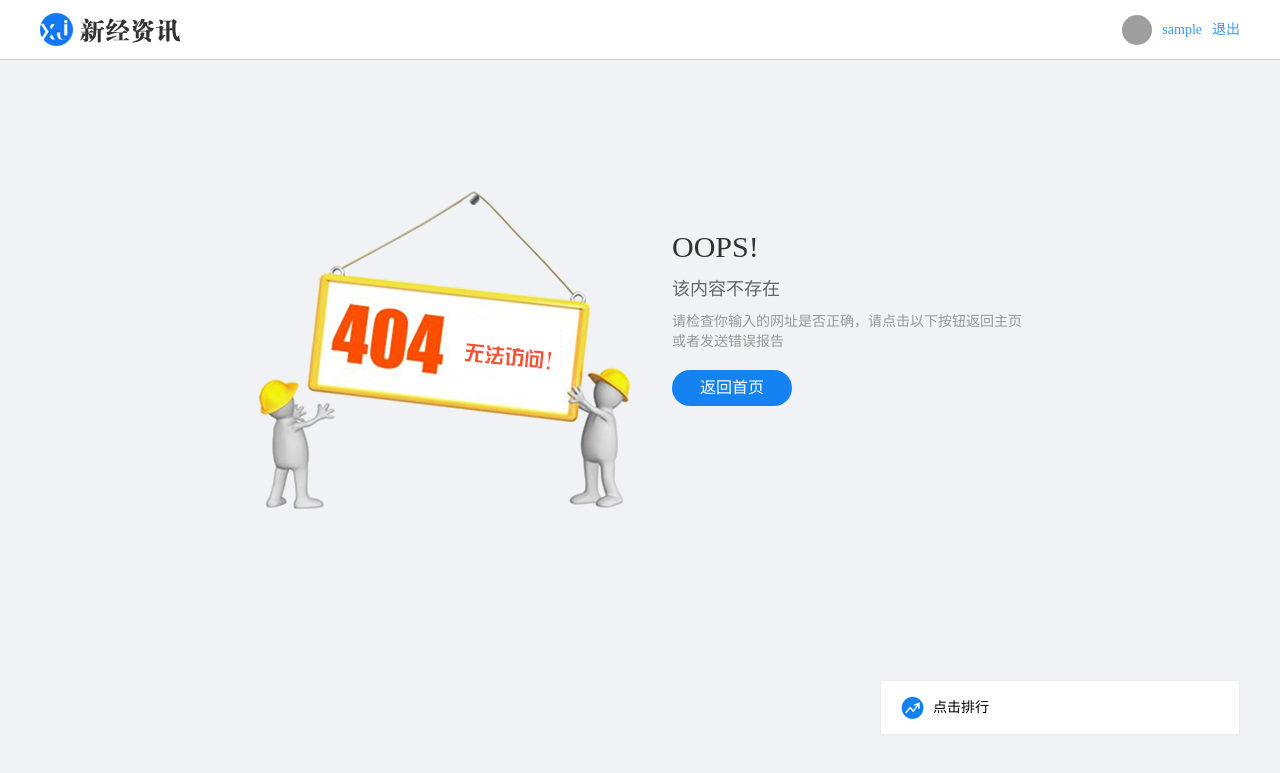
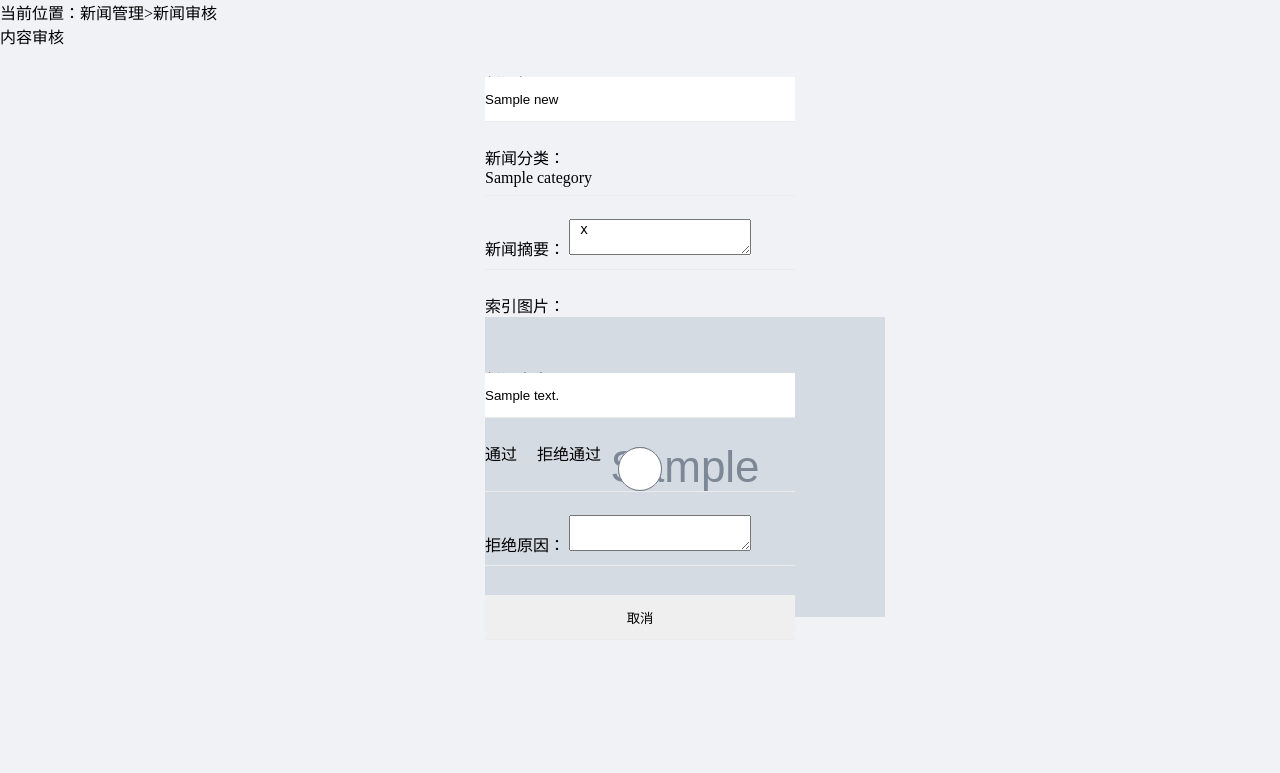
Before and after one commit to Hedak/flask_pro, a Flask app: page /admin/news_review_detail/1 in a window 1280 px wide. Shown: the top 773 px of the page. Run offline with Flask 2, Linux system fonts and the light colour scheme; the visitor is signed in with stand-in values (Sample User, id 1); tables that the repository leaves empty hold one stand-in row (values such as "Sample post"); grey boxes marked "Sample" are stand-in pictures; parts of the project's set-up code (start-up, migrations or seed data) failed here and were passed over; some libraries are stand-ins or nearby versions; grey boxes are pictures that could not be loaded.

Commit message:
新闻的审核详情显示

```diff
--- a/info/modules/admin/views.py
+++ b/info/modules/admin/views.py
@@ -203,3 +203,20 @@
 
     }
     return render_template("admin/news_review.html", data=context)
+
+
+@admin_blu.route("/news_review_detail/<int:news_id>")
+def news_review_detail(news_id):
+    # 通过id查新闻
+    news = None
+    try:
+        news = News.query.get(news_id)
+    except Exception as e:
+        current_app.logger.error(e)
+
+    if not news:
+        return render_template("admin/news_review_detail.html", data={"errmsg": "未查询到此新闻"})
+
+    # 返回数据
+    data = {"news": news.to_dict()}
+    return render_template("admin/news_review_detail.html", data=data)
--- a/info/templates/admin/news_review.html
+++ b/info/templates/admin/news_review.html
@@ -39,7 +39,7 @@
                     未审核
                 {% endif %}</td>
                 <td>
-                    <a href="#" class="review">审核</a>
+                    <a href="{{ url_for("admin.news_review_detail",news_id=news.id) }}" class="review">审核</a>
                 </td>
             </tr>
         {% endfor %}
--- a/info/templates/admin/news_review_detail.html
+++ b/info/templates/admin/news_review_detail.html
@@ -18,24 +18,24 @@
         <h3 class="review_title">内容审核</h3>
         <div class="form_group">
             <label>新闻标题：</label>
-                <input type="text" class="input_txt2" value="日本史上最大IPO之一要来了：软银计划将手机业务分拆上市" readonly>
+            <input type="text" class="input_txt2" value="{{ data.news.title }}" readonly>
         </div>
         <div class="form_group">
             <label>新闻分类：</label>
-                    <div class="category_name">分类一</div>
+            <div class="category_name">{{ data.news.category.name }}</div>
         </div>
         <div class="form_group">
             <label>新闻摘要：</label>
-                <textarea class="input_multxt" readonly>据日经新闻网，软银计划让旗下核心业务移动手机部门SoftBank Corp.分拆上市，或募资2万亿日元(约180亿美元。随着软银逐步向投资公司转型，此举旨在给手机业务部门更多自主权。</textarea>
+            <textarea class="input_multxt" readonly> {{ data.news.digest }}</textarea>
         </div>
         <div class="form_group">
             <label>索引图片：</label>
-                <img src="" alt="索引图片" class="index_pic">
+            <img src="{{ data.news.index_image_url }}" alt="索引图片" class="index_pic">
         </div>
         <div class="form_group">
             <label>新闻内容：</label>
             <div class="rich_wrap fl">
-                    <input class="input_area" id="rich_content" value="哈哈"></input>
+                <input class="input_area" id="rich_content" name="content" value="{{ data.news.content }}"></input>
             </div>
         </div>
         <div class="form_group indent_group">
@@ -51,19 +51,18 @@
             <input type="button" value="取消" class="cancel" onclick="cancel()">
         </div>
         <!-- 隐藏字段，用于记录当前新闻id -->
-            <input name="news_id" value="1" hidden>
+        <input name="news_id" value="{{ data.news.id }}" hidden>
     </form>
 </div>
 
 <script>
-        $(function(){
+    $(function () {
         var $radio = $('input[name="action"]');
-            $radio.click(function(){
-                if($(this).index()==1)
-                {
+        $radio.click(function () {
+            if ($(this).index() == 1) {
                 $('.group_hide').show();
             }
-                else{
+            else {
                 $('.group_hide').hide();
             }
         });
@@ -72,15 +71,15 @@
             //选择class为content的标签作为编辑器
             selector: '#rich_content',
             //方向从左到右
-                directionality:'ltr',
+            directionality: 'ltr',
             //语言选择中文
-                language:'zh_CN',
+            language: 'zh_CN',
             //高度为400
-                height:400,
+            height: 400,
             width: '100%',
             //按tab不换行
             nonbreaking_force_tab: true,
-                readonly:1
+            readonly: 1
         });
 
     })
```
Also changed, not shown: 1 other file. Lines whose indentation alone changed are shown as unchanged.
